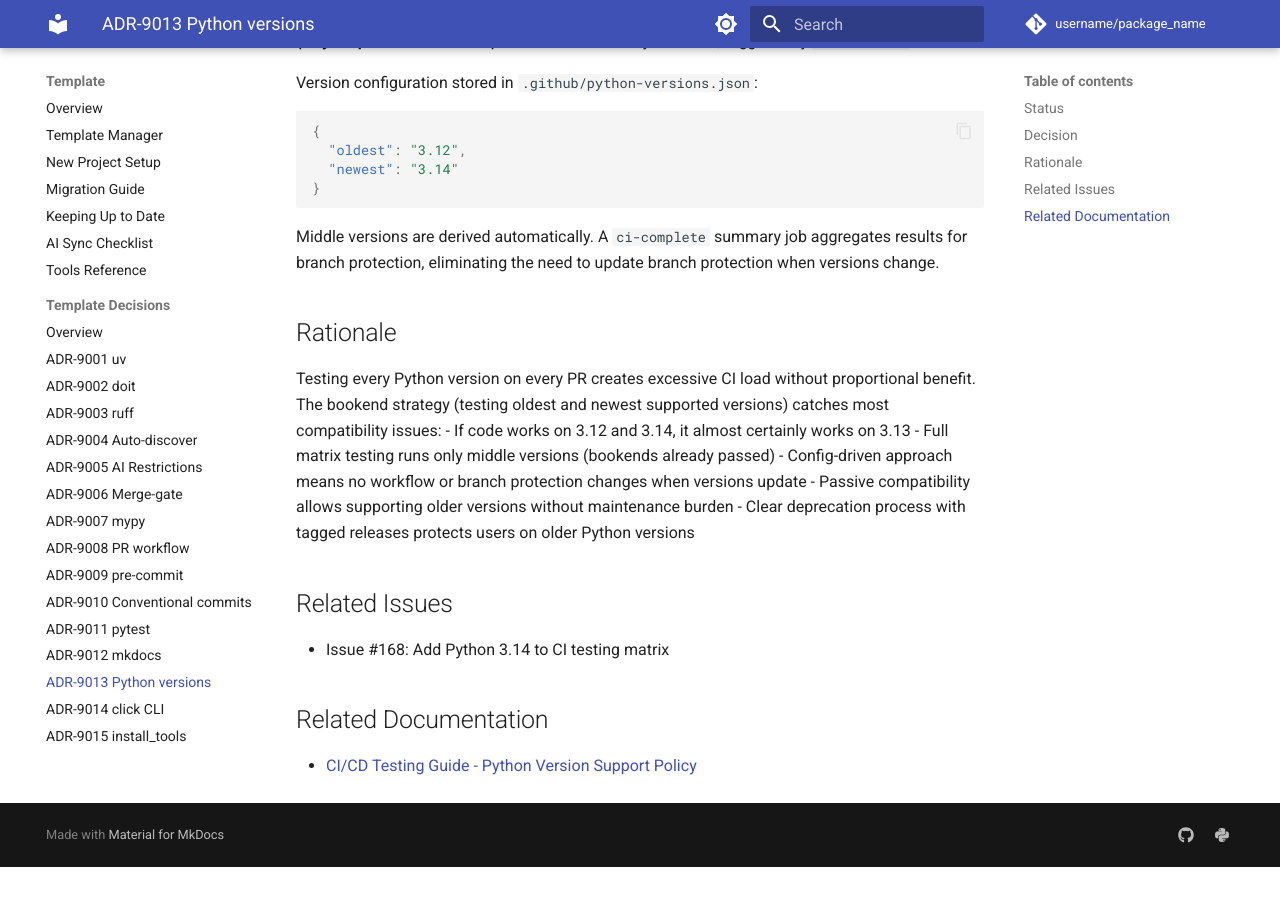
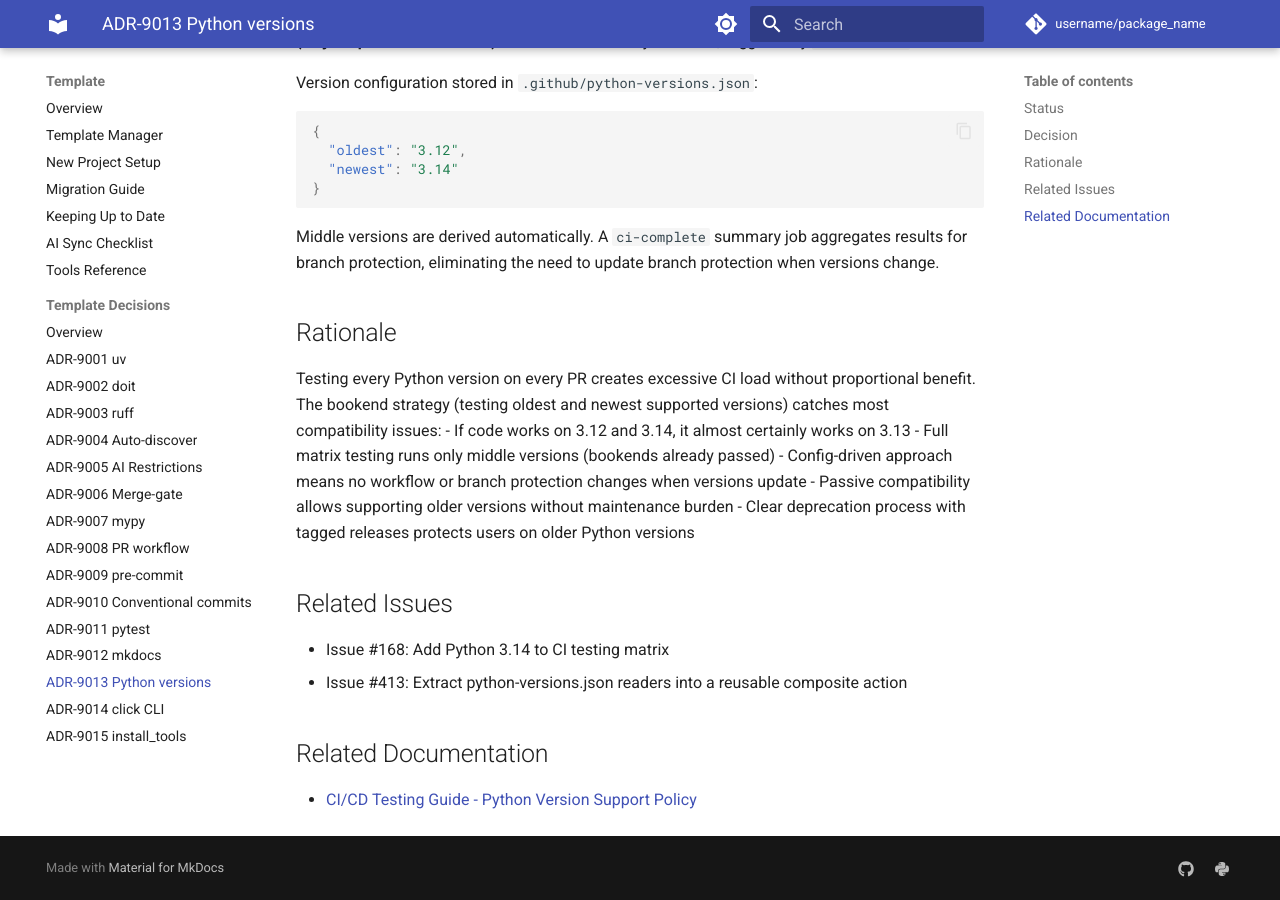
Before and after one commit to endavis/pyproject-template, an MkDocs documentation site: the page built from docs/template/decisions/9013-python-version-support-policy.md, in a window 1280 px wide and 900 px high, scrolled down 636 px. Built offline with MkDocs 1.6.1 and Material for MkDocs 9.7.7, drawn with Linux system fonts in a browser that asks for light colours; comment, search, counter and statistics services are not loaded; before the commit the page ends 1503 px from its top, so only the background shows below that.

Commit message:
refactor: extract python-versions.json reader into a reusable composite action (merges PR #414, addresses #413)
Introduce .github/actions/python-versions/action.yml so every workflow
that selects a Python version reads .github/python-versions.json through
a single composite action instead of hardcoding literals. Builds on the
one-shot fix from #411/#412 and generalizes it across the remaining five
workflows.

Three workflows flip from the hardcoded oldest (3.12) to newest
(breaking-change-detection, testpypi, release) — consistency cleanup
confirmed during planning; build/analyze jobs converge on newest.

Also dogfoods the action in ci.yml's setup job, replacing the inline
jq parsing and binding OLDEST/NEWEST as env vars for the matrix script.
ADR-9013's Related Issues section updated to link #413.

Addresses #413

Co-authored-by: Claude Opus 4.7 (1M context) <noreply@anthropic.com>

```diff
--- a/docs/template/decisions/9013-python-version-support-policy.md
+++ b/docs/template/decisions/9013-python-version-support-policy.md
@@ -38,6 +38,7 @@ Testing every Python version on every PR creates excessive CI load without propo
 ## Related Issues
 
 - Issue #168: Add Python 3.14 to CI testing matrix
+- Issue #413: Extract python-versions.json readers into a reusable composite action
 
 ## Related Documentation
 
```
Also changed, not shown: 7 other files.
